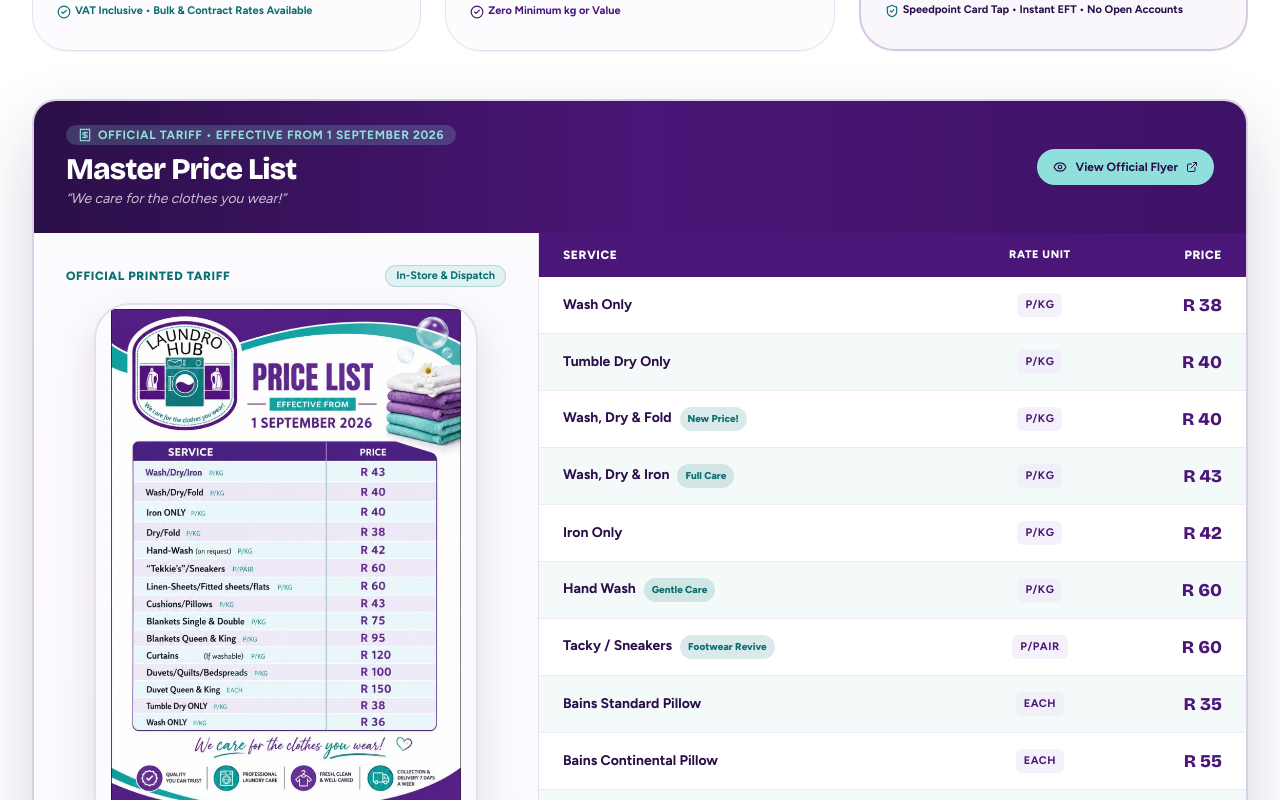
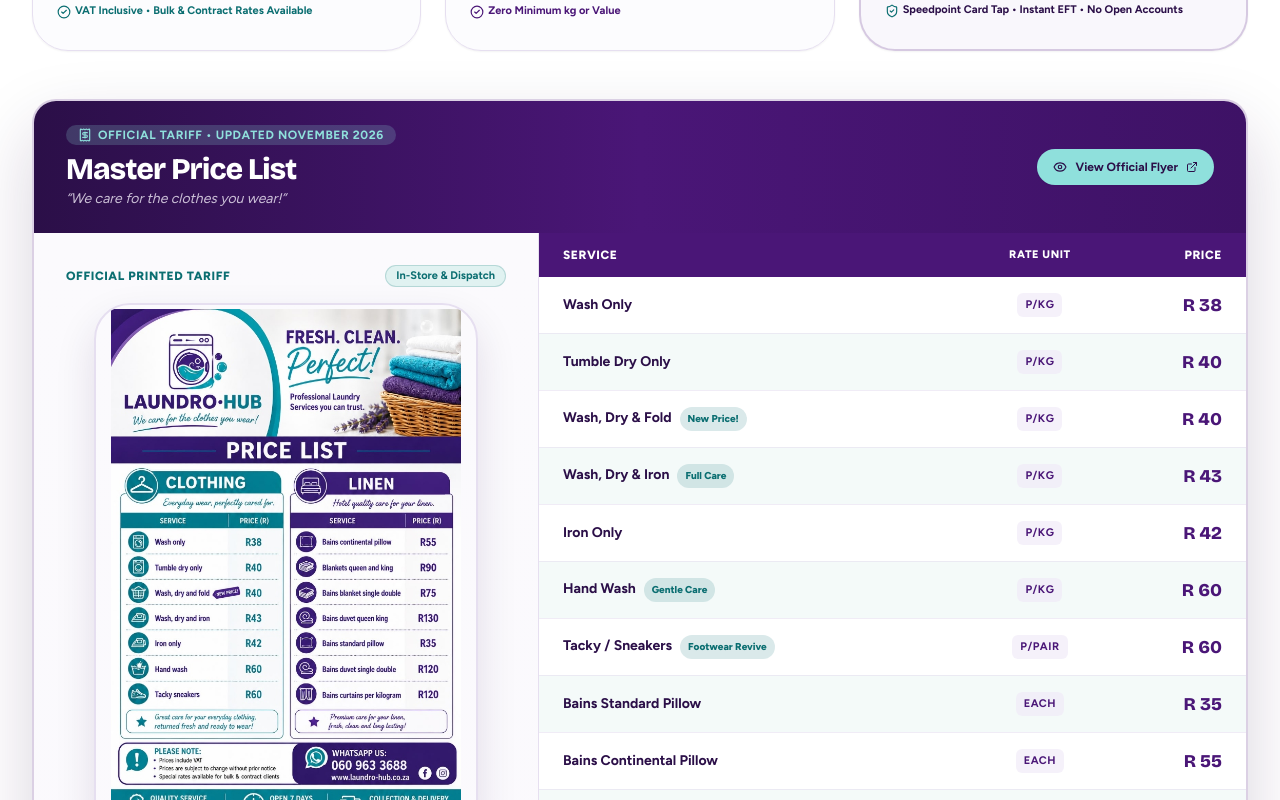
Before and after one commit to arnobonthuyzen-arch/LaundroHub, a Next.js app: page /what-we-offer in a window 1280 px wide. Shown: the part 3140-3940 px from the top of the page. Built offline with nearby package versions, Linux system fonts and the light colour scheme.

Commit message:
fix(pricing): replace September 2026 flyer and tariff references with November 2026 flyer

```diff
--- a/src/app/page.tsx
+++ b/src/app/page.tsx
@@ -223,7 +223,7 @@ export default async function HomePage() {
             <div className="space-y-1.5 text-center md:text-left">
               <div className="inline-flex items-center gap-1.5 rounded-full bg-brand-mint/20 px-3 py-0.5 text-xs font-bold uppercase tracking-wider text-brand-mint">
                 <Receipt className="h-3.5 w-3.5" />
-                <span>Official Tariff &bull; Effective from 1 September 2026</span>
+                <span>Official Tariff &bull; Updated November 2026</span>
               </div>
               <h3 className="font-display text-xl sm:text-2xl font-bold">
                 Wash, Dry &amp; Fold R40/kg &bull; Ironing R42/kg &bull; Duvets from R120
--- a/src/app/what-we-offer/page.tsx
+++ b/src/app/what-we-offer/page.tsx
@@ -419,7 +419,7 @@ export default async function WhatWeOfferPage() {
               <div>
                 <span className="inline-flex items-center gap-1.5 rounded-full bg-brand-mint/20 px-3 py-0.5 text-xs font-bold uppercase tracking-wider text-brand-mint mb-1.5">
                   <Receipt className="h-3.5 w-3.5" />
-                  Official Tariff &bull; Effective from 1 September 2026
+                  Official Tariff &bull; Updated November 2026
                 </span>
                 <h3 className="font-display text-2xl sm:text-3xl font-extrabold tracking-tight text-white">
                   Master Price List
@@ -431,7 +431,7 @@ export default async function WhatWeOfferPage() {
 
               <div className="flex items-center gap-3">
                 <a
-                  href="/img/price-list-september-2026.png"
+                  href="/img/price-list-november-2026.jpg"
                   target="_blank"
                   rel="noopener noreferrer"
                   className="inline-flex items-center gap-2 rounded-xl bg-brand-mint text-brand-deep hover:bg-white px-4 py-2.5 text-xs font-bold transition-all shadow-sm"
@@ -457,14 +457,14 @@ export default async function WhatWeOfferPage() {
                   </div>
 
                   <a
-                    href="/img/price-list-september-2026.png"
+                    href="/img/price-list-november-2026.jpg"
                     target="_blank"
                     rel="noopener noreferrer"
                     className="group block relative aspect-[1/1.4] w-full max-w-sm mx-auto overflow-hidden rounded-2xl border-2 border-brand-line shadow-card hover:shadow-elevated transition-all"
                   >
                     <Image
-                      src="/img/price-list-september-2026.png"
-                      alt="Laundro-Hub Official Price List Effective 1 September 2026"
+                      src="/img/price-list-november-2026.jpg"
+                      alt="Laundro-Hub Official Price List Updated November 2026"
                       fill
                       className="object-contain p-1 group-hover:scale-[1.02] transition-transform duration-300"
                       sizes="(max-width: 1024px) 100vw, 400px"
--- a/src/lib/data.ts
+++ b/src/lib/data.ts
@@ -75,7 +75,7 @@ export const BUSINESS_INFO = {
 };
 
 export const PRICING_POLICY: PricingPolicy = {
-  effectiveDate: "1 September 2026",
+  effectiveDate: "15 November 2026",
   vatStatus: "Prices include VAT. Special rates available for bulk & contract clients.",
   isVatRegistered: true,
   minimumOrder: "No minimum order amount applies.",
```
Also changed, not shown: img/price-list-november-2026.jpg (added), public/img/price-list-november-2026.jpg (added).
